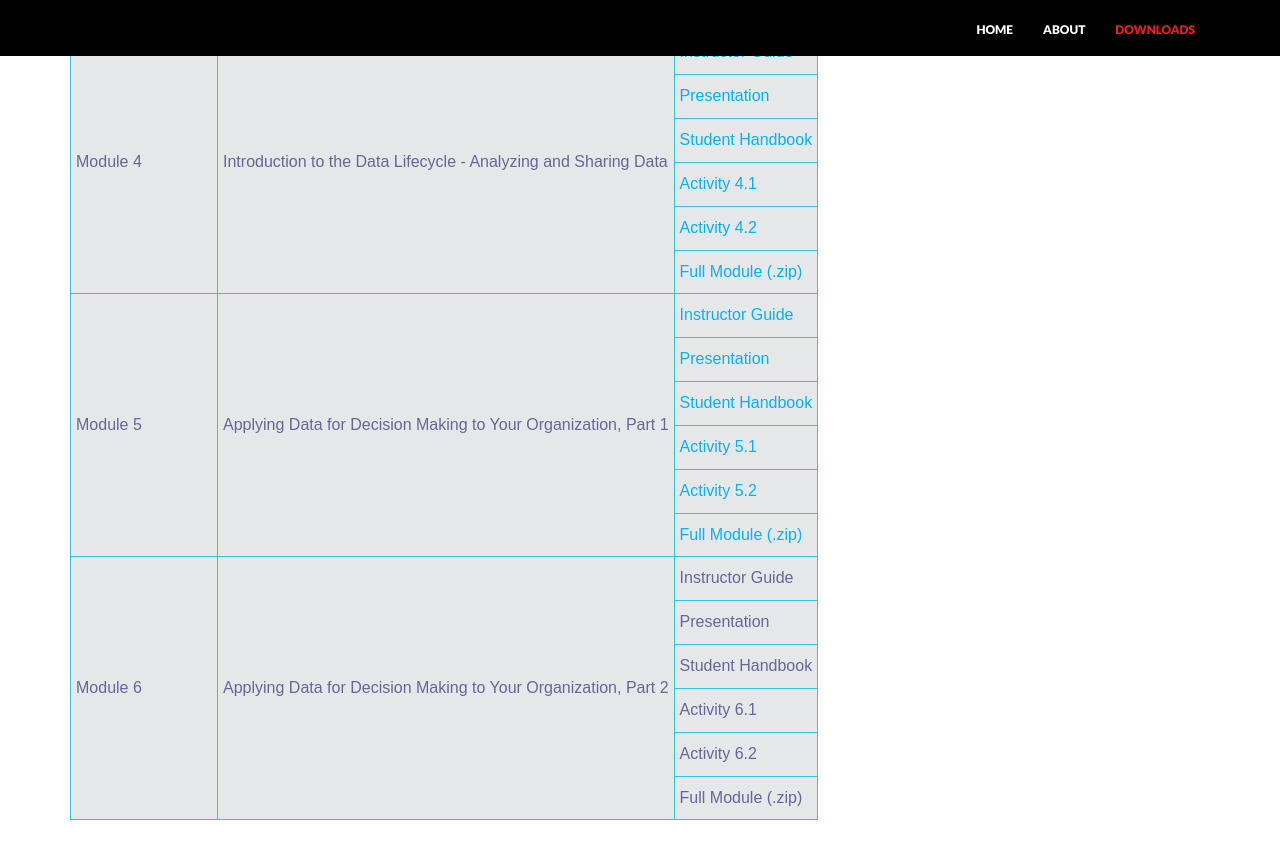
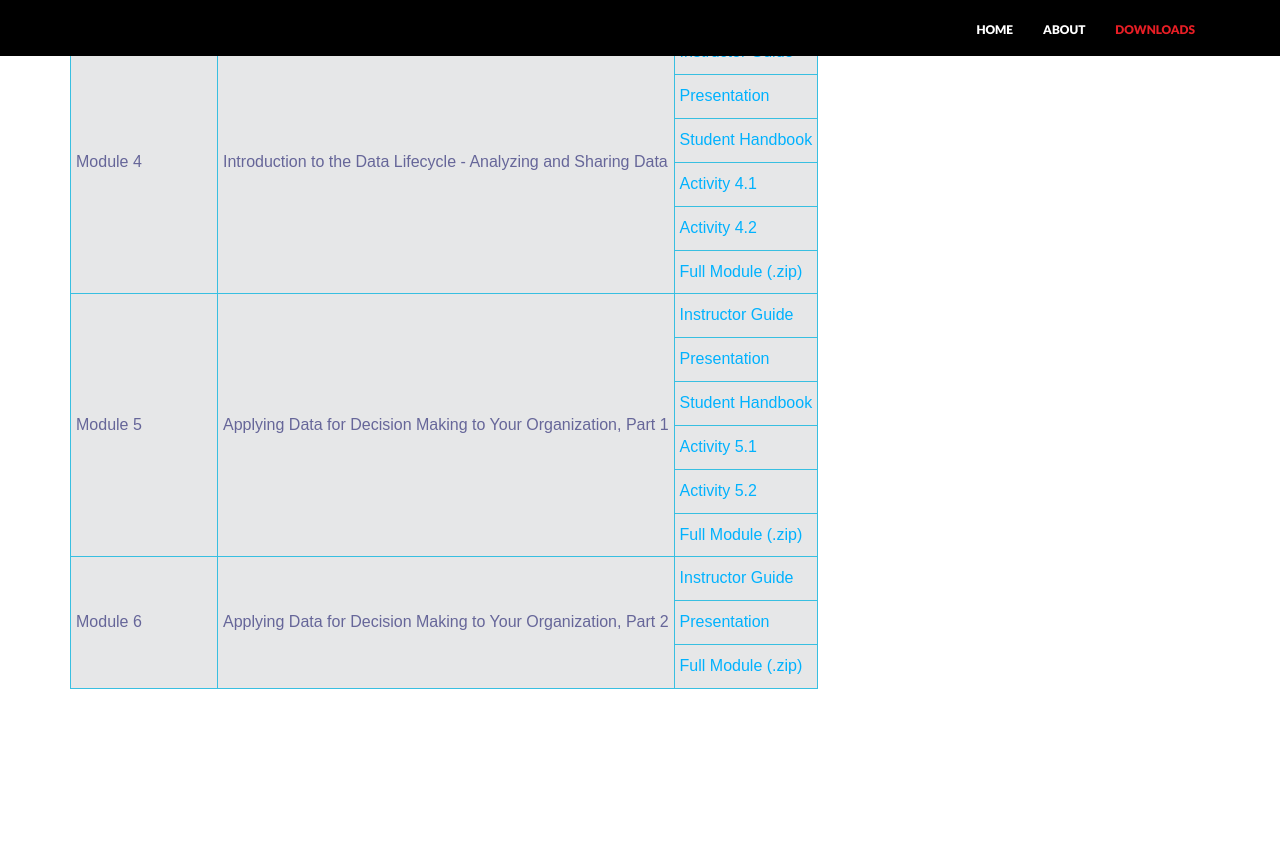
Before and after one commit to tascha/D4DM, a Jekyll site: the page built from downloads.html, in a window 1280 px wide and 900 px high, scrolled down 1115 px. Shown: the top 859 px of the window. Built offline with Jekyll 4.4.1, drawn with Linux system fonts in a browser that asks for light colours; nearby versions of some CDN libraries; after the commit the page ends 1884 px from its top, so only the background shows below that.

Commit message:
module 6 links

```diff
--- a/downloads.html
+++ b/downloads.html
@@ -126,22 +126,13 @@ permalink: /downloads/
                 <tr>
                 <td class="tg-031e" rowspan="6">Module 6</td>
                 <td class="tg-031e" rowspan="6">Applying Data for Decision Making to Your Organization, Part 2</td>
-                <td class="tg-yw4l">Instructor Guide</td>
+                <td class="tg-yw4l"><a href="https://tascha.github.io/D4DM/documents/Module6_InstructorGuide.doc">Instructor Guide</a></td>
               </tr>
               <tr>
-                <td class="tg-yw4l">Presentation</td>
+                <td class="tg-yw4l"><a href="https://tascha.github.io/D4DM/documents/Module6_Slides.ppt">Presentation</a></td>
               </tr>
               <tr>
-                <td class="tg-yw4l">Student Handbook</td>
-              </tr>
-              <tr>
-                <td class="tg-yw4l">Activity 6.1</td>
-              </tr>
-              <tr>
-                <td class="tg-yw4l">Activity 6.2</td>
-              </tr>
-              <tr>
-                <td class="tg-yw4l">Full Module (.zip)</td>
+                <td class="tg-yw4l"><a href="https://tascha.github.io/D4DM/documents/Module6_Contents.zip">Full Module (.zip)</a></td>
             </tr>
             </table>
 <!-- DivTable.com -->
```
